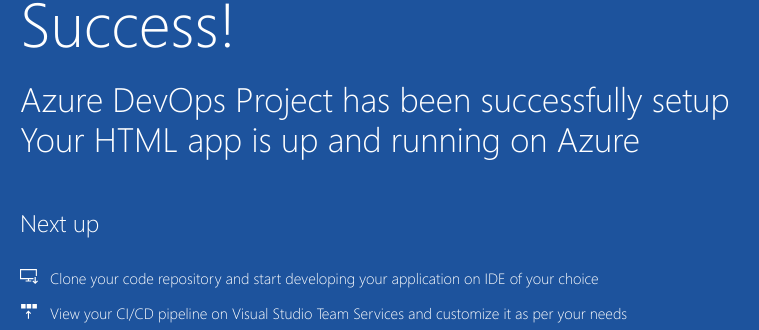
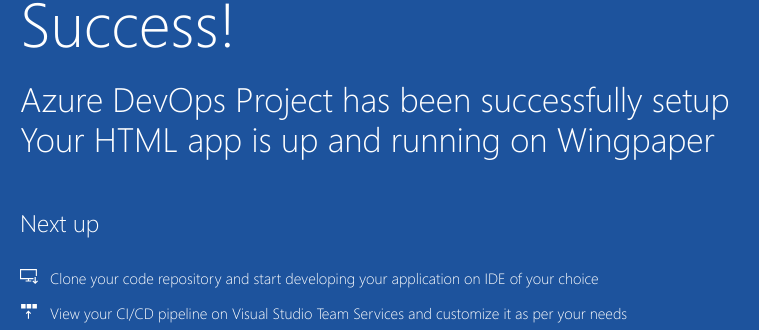
Before and after one commit to fuentes77/firstproject, a plain HTML site: page sample-project/index.html in a window 1280 px wide. Shown: the part 392-722 px from the top of the page, 205-964 px from the left. Drawn offline with Linux system fonts and the light colour scheme.

Commit message:
Changed to Wingpaper

```diff
--- a/sample-project/index.html
+++ b/sample-project/index.html
@@ -20,7 +20,7 @@
             <div class="content-body">
                 <div class="success-text">Success!</div>
                 <div class="description line-1"> Azure DevOps Project has been successfully setup</div>
-                <div class="description line-2"> Your HTML app is up and running on Azure</div>
+                <div class="description line-2"> Your HTML app is up and running on Wingpaper</div>
                 <div class="next-steps-container">
                     <div class="next-steps-header">Next up</div>
                     <div class="next-steps-body">
```
